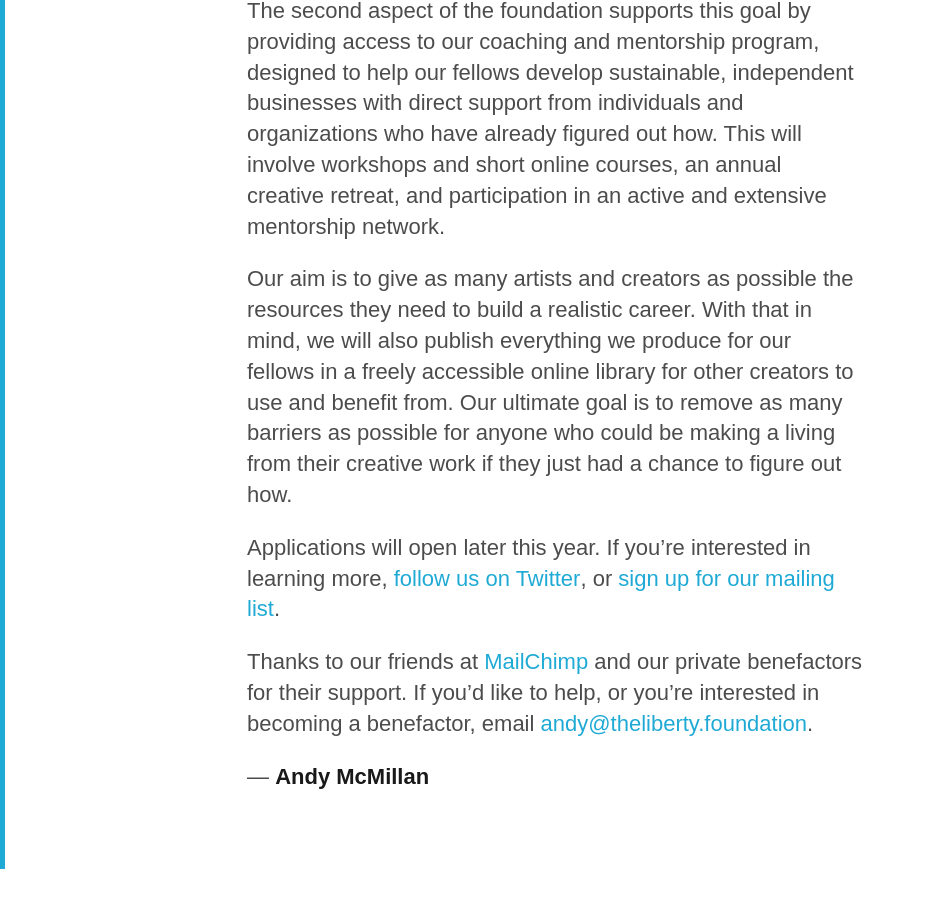
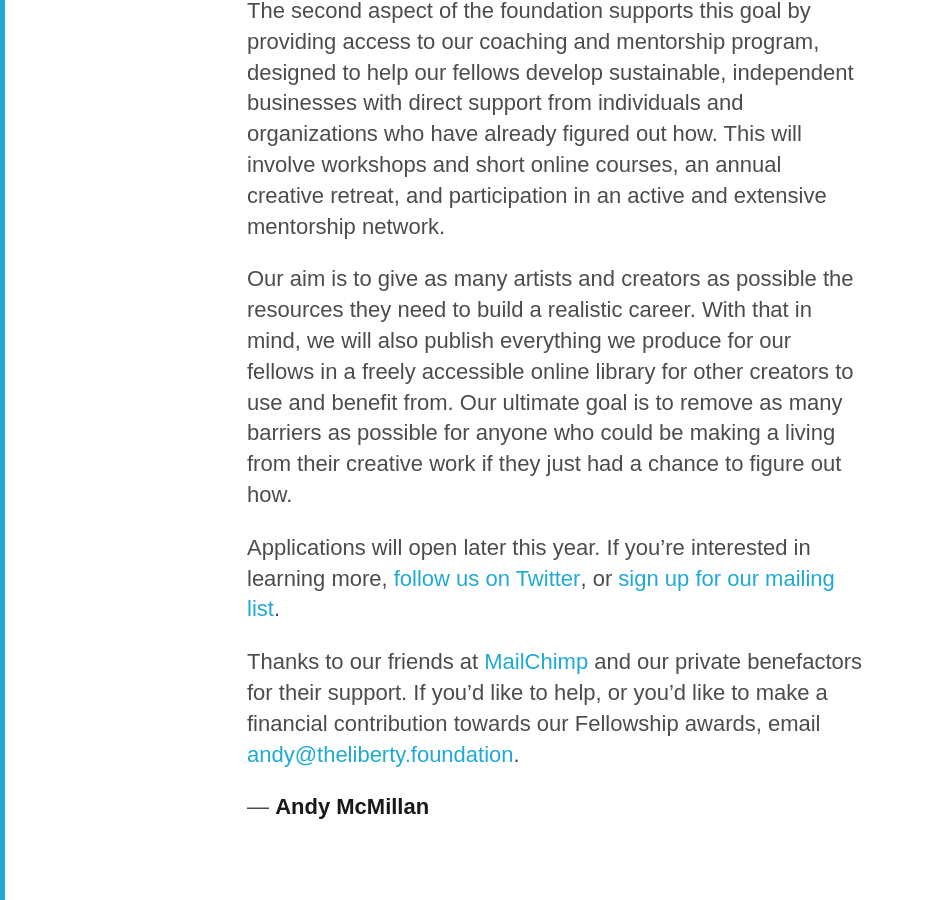
Before and after one commit to thelibertyfoundation/website, a Jekyll site: the page built from index.md, in a window 1280 px wide and 900 px high, scrolled down 1282 px. Shown: the whole window, without its empty margins (0-925 px from the left). Built offline with Jekyll 4.4.1, drawn with Linux system fonts in a browser that asks for light colours; before the commit the page ends 2151 px from its top, so only the background shows below that.

Commit message:
OK I'm done

```diff
--- a/index.md
+++ b/index.md
@@ -23,6 +23,6 @@ Our aim is to give as many artists and creators as possible the resources they n
 
 Applications will open later this year. If you're interested in learning more, [follow us on Twitter](https://twitter.com/libertyfndn), or [sign up for our mailing list](http://eepurl.com/cOYW9n).
 
-Thanks to our friends at [MailChimp](http://mailchimp.com) and our private benefactors for their support. If you'd like to help, or you're interested in becoming a benefactor, email [andy@theliberty.foundation](mailto:andy@theliberty.foundation).
+Thanks to our friends at [MailChimp](http://mailchimp.com) and our private benefactors for their support. If you'd like to help, or you'd like to make a financial contribution towards our Fellowship awards, email [andy@theliberty.foundation](mailto:andy@theliberty.foundation).
 
 — **Andy McMillan**
```
